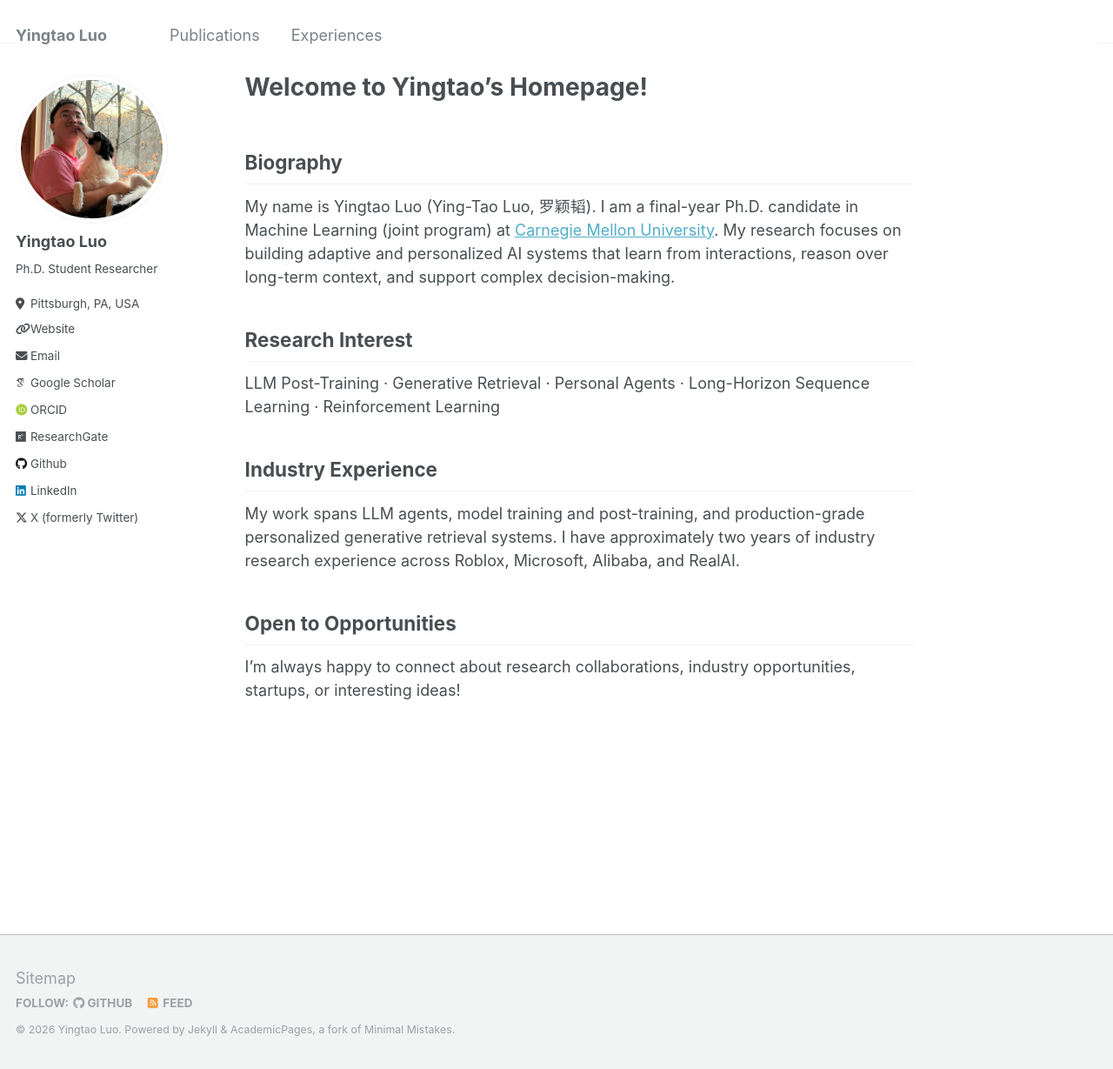
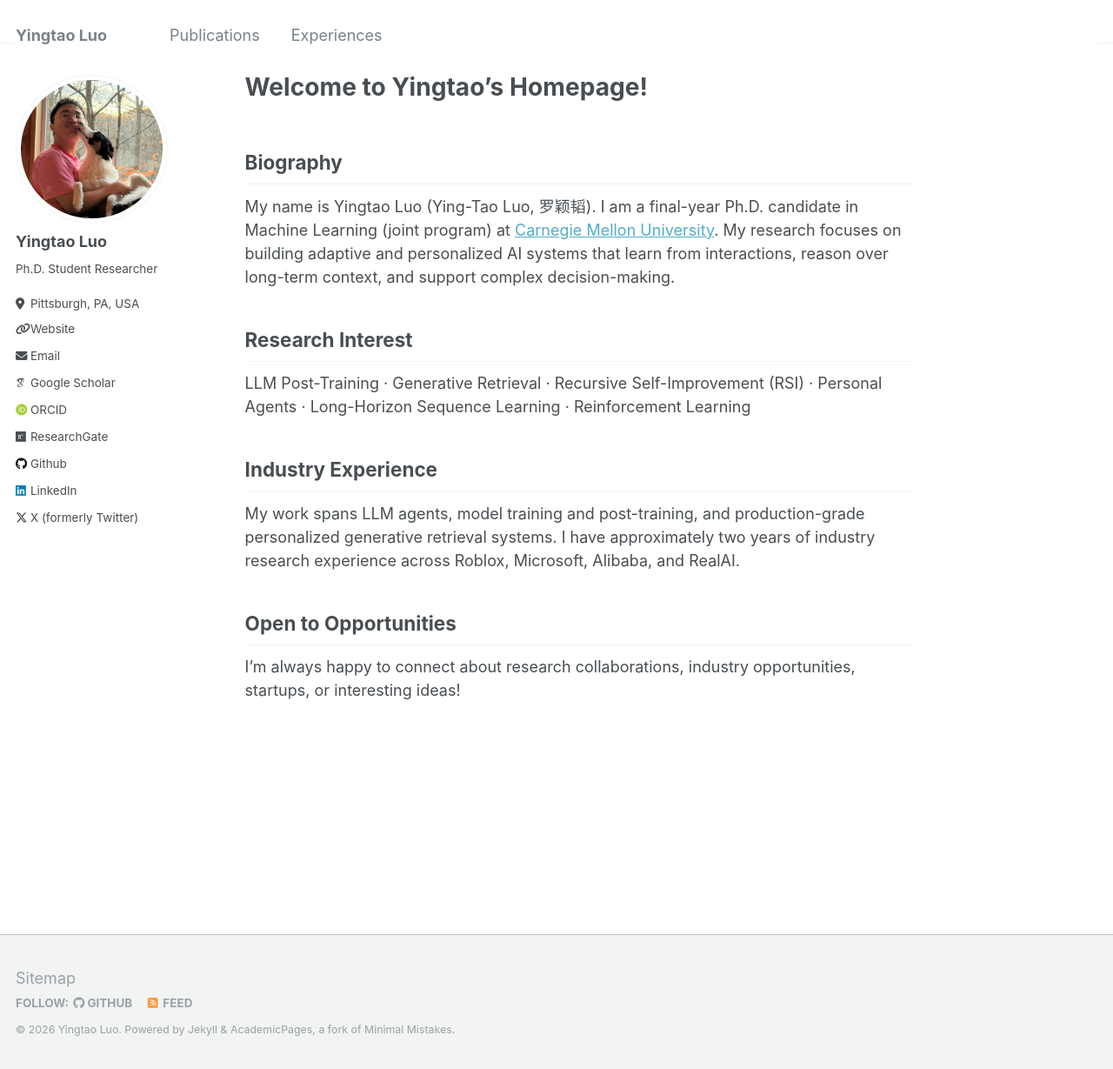
Before and after one commit to yingtaoluo/yingtaoluo.github.io, a Jekyll site: the page built from _pages/about.md, in a window 1280 px wide and 1229 px high. Shown: the whole window at 87% size. Built offline with Jekyll 4.4.1, drawn with Linux system fonts in a browser that asks for light colours; some web fonts are replaced.

Commit message:
Update about.md

```diff
--- a/_pages/about.md
+++ b/_pages/about.md
@@ -12,7 +12,7 @@ redirect_from:
 My name is Yingtao Luo (Ying-Tao Luo, 罗颖韬). I am a final-year Ph.D. candidate in Machine Learning (joint program) at [Carnegie Mellon University](https://www.ml.cmu.edu/people/phd-students.html). My research focuses on building adaptive and personalized AI systems that learn from interactions, reason over long-term context, and support complex decision-making.
 
 ## Research Interest
-LLM Post-Training · Generative Retrieval · Personal Agents · Long-Horizon Sequence Learning · Reinforcement Learning
+LLM Post-Training · Generative Retrieval · Recursive Self-Improvement (RSI) · Personal Agents · Long-Horizon Sequence Learning · Reinforcement Learning
 
 ## Industry Experience
 My work spans LLM agents, model training and post-training, and production-grade personalized generative retrieval systems. I have approximately two years of industry research experience across Roblox, Microsoft, Alibaba, and RealAI.
```
